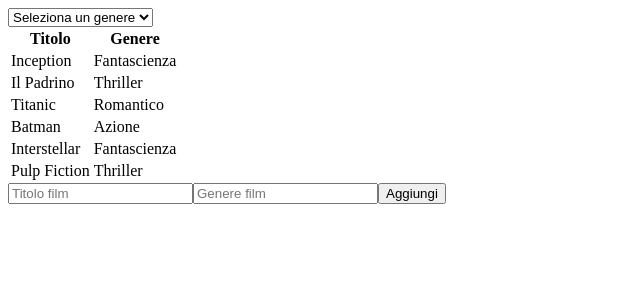
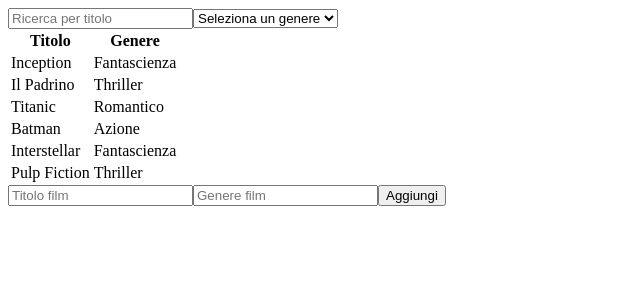
Before and after one commit to vmqxdv/react-movie-filter, a React (Vite) app: page / in a window 1280 px wide. Shown: the top 300 px of the page, without its empty margins (0-640 px from the left). Built offline with nearby package versions, Linux system fonts and the light colour scheme.

Commit message:
feat: Aggiunta funzione di ricerca

```diff
--- a/src/App.jsx
+++ b/src/App.jsx
@@ -5,9 +5,13 @@ export default function App() {
 
   const [movieList, setMovieList] = useState(movieData);
   const [filteredMovieList, setFilteredMovieList] = useState(movieData);
+
+  const [movieGenre, setMovieGenre] = useState('');
+
   const [newMovieTitle, setNewMovieTitle] = useState('');
   const [newMovieGenre, setNewMovieGenre] = useState('');
-  const [movieGenre, setMovieGenre] = useState('');
+
+  const [searchQuery, setSearchQuery] = useState('');
 
 
   const renderMovieList = (list) => {
@@ -45,10 +49,26 @@ export default function App() {
   };
 
 
+  const searchMovie = (event) => {
+    const query = event.target.value.toLowerCase();
+    setSearchQuery(query);
+
+    if (query === '') return setFilteredMovieList(movieList);
+
+    const filteredList = movieList.filter(movie =>
+      movie.title.toLowerCase().includes(query)
+    );
+
+    setFilteredMovieList(filteredList);
+  };
+
+
   return (
     <main>
 
       <div>
+        <input type="title" value={searchQuery} placeholder='Ricerca per titolo' onChange={searchMovie}/>
+
         <select name="select" value={movieGenre} onChange={(e) => setMovieGenre(e.target.value)}>
           <option value="">Seleziona un genere</option>
           {movieGenres}
```
